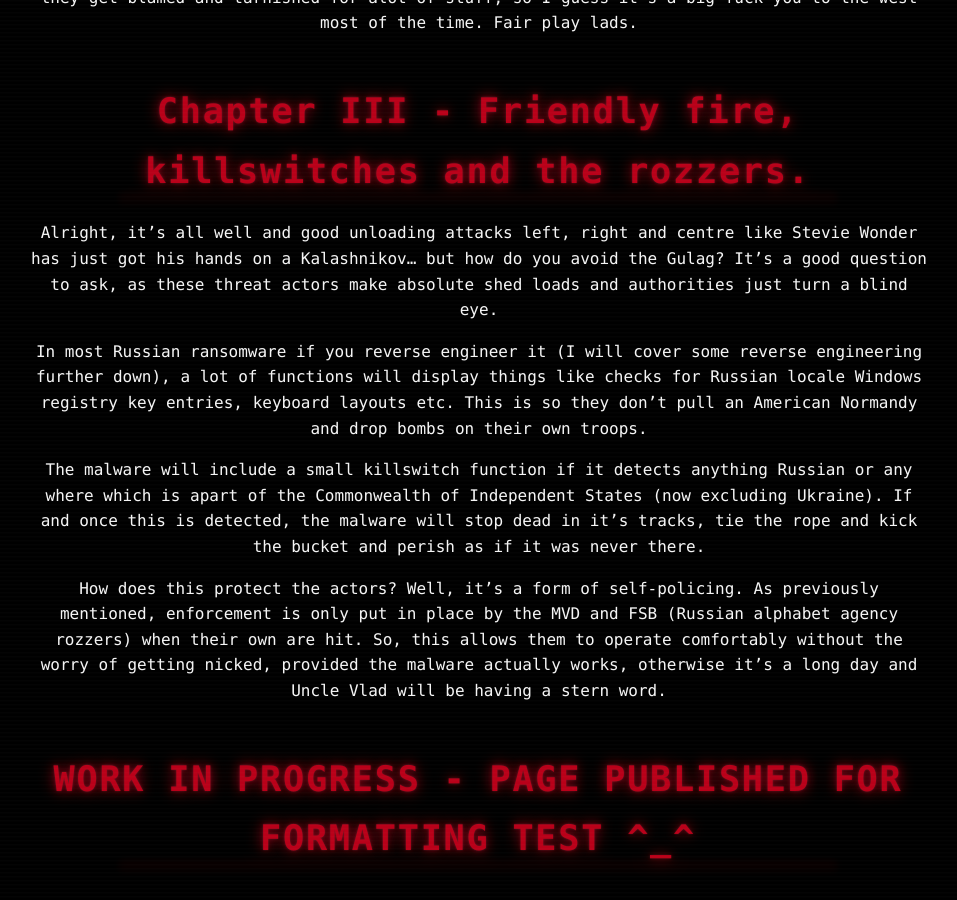
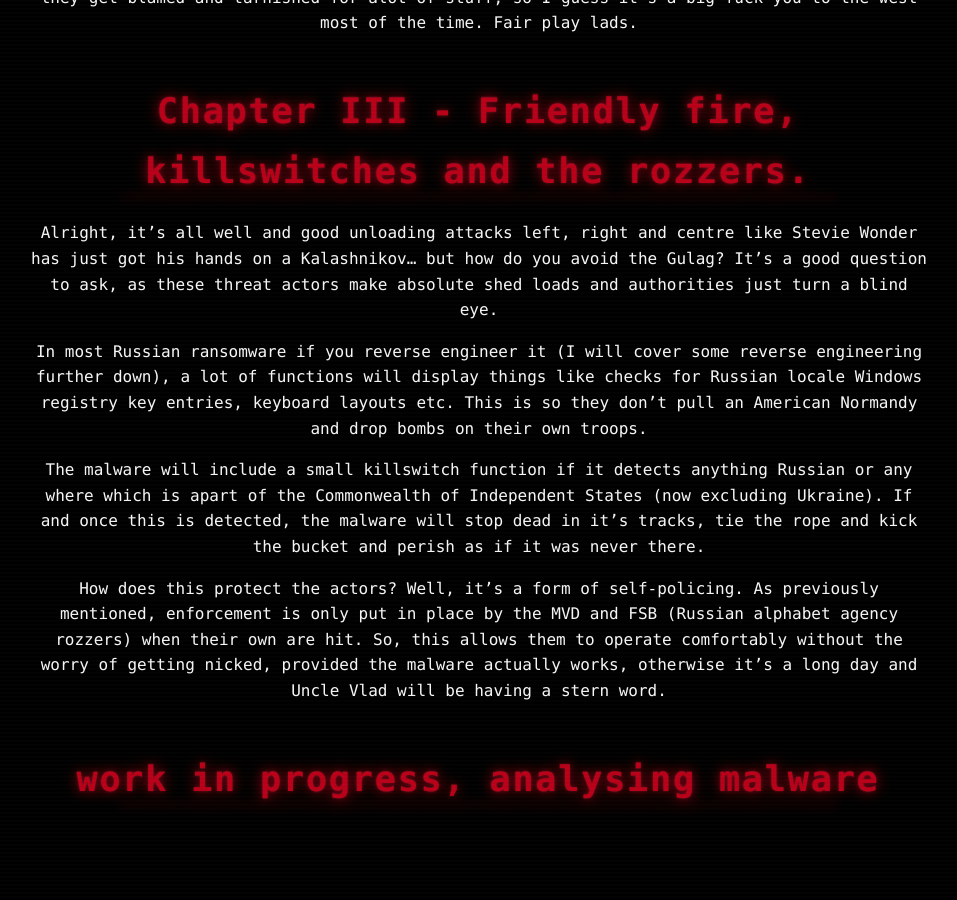
Before and after one commit to 0xhtw/0xhtw.github.io, a Jekyll site: the page built from writeups/defence1.md, in a window 1280 px wide and 900 px high, scrolled down 2092 px. Shown: the whole window, without its empty margins (161-1118 px from the left). Built offline with Jekyll 4.4.1, drawn with Linux system fonts in a browser that asks for light colours; our own code applies the rules of GitHub Pages for plain Markdown files; after the commit the page ends 2932 px from its top, so only the background shows below that.

Commit message:
Update defence1.md

```diff
--- a/writeups/defence1.md
+++ b/writeups/defence1.md
@@ -63,4 +63,5 @@ The malware will include a small killswitch function if it detects anything Russ
 
 
 How does this protect the actors? Well, it's a form of self-policing. As previously mentioned, enforcement is only put in place by the MVD and FSB (Russian alphabet agency rozzers) when their own are hit. So, this allows them to operate comfortably without the worry of getting nicked, provided the malware actually works, otherwise it's a long day and Uncle Vlad will be having a stern word.
-# WORK IN PROGRESS - PAGE PUBLISHED FOR FORMATTING TEST ^_^
+
+# work in progress, analysing malware
```
